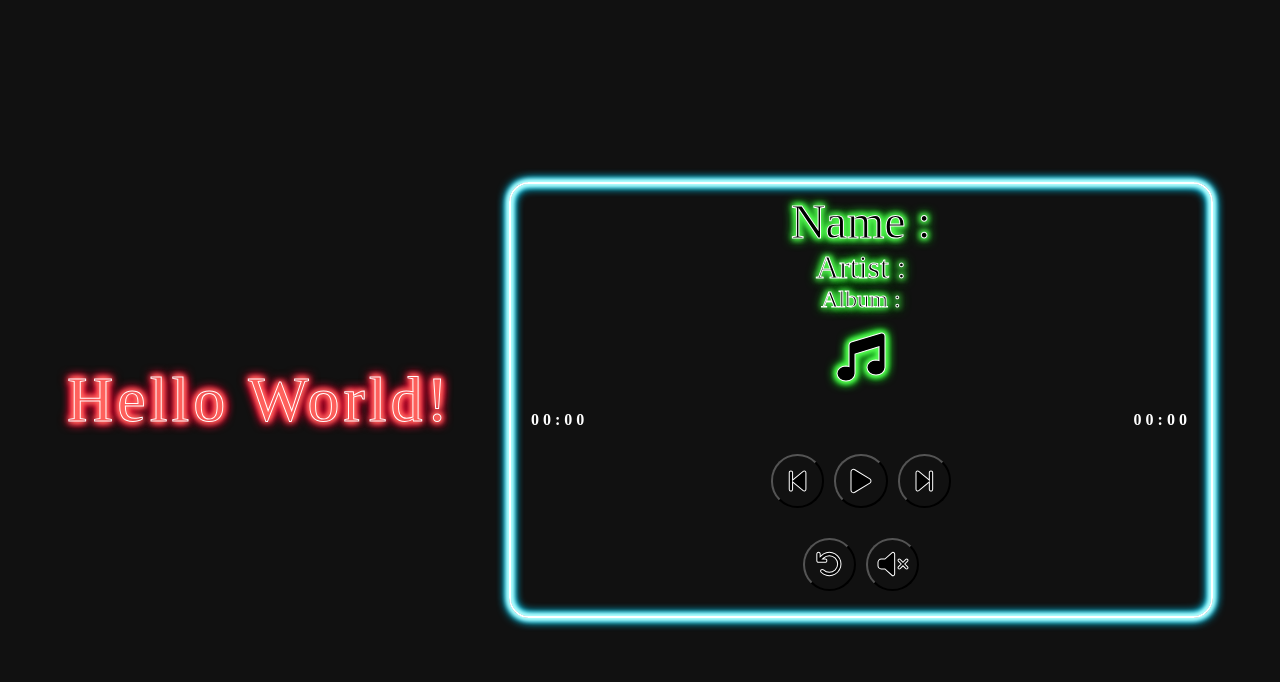
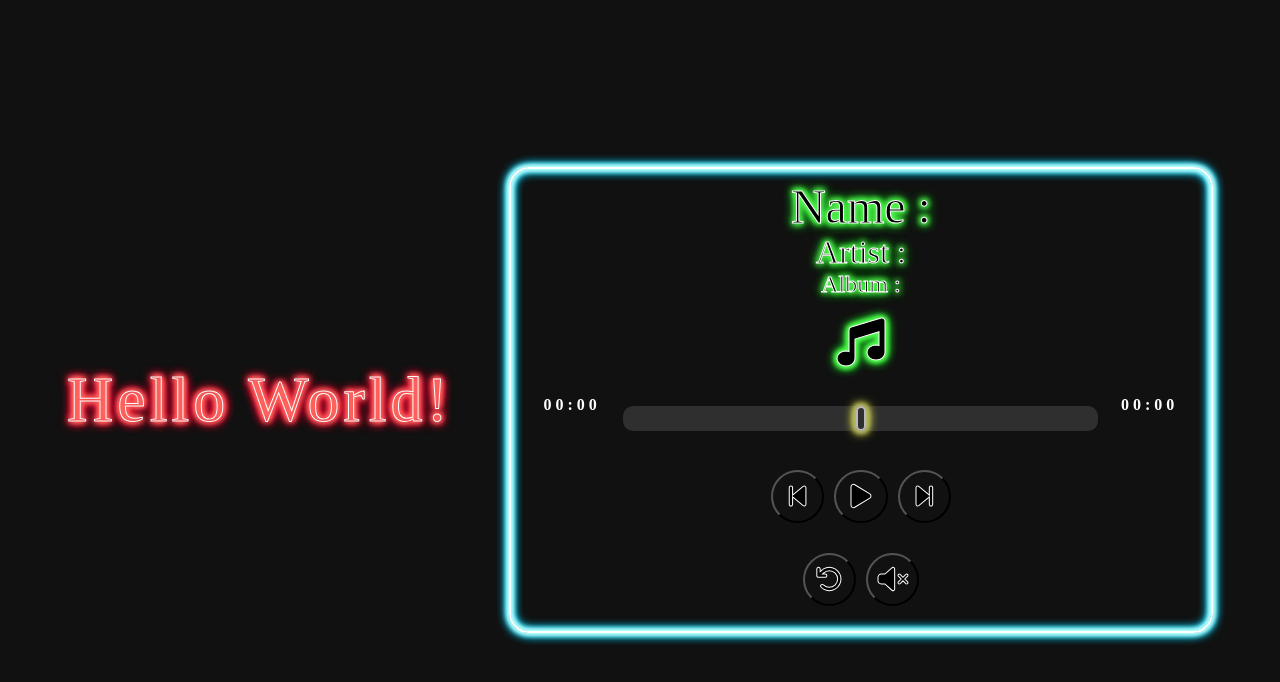
Before and after one commit to Albert-FFS/Music-Player-Neon, a plain HTML site: page index.html in a window 1280 px wide. Drawn offline with Linux system fonts and the light colour scheme.

Commit message:
Manejo de la linea de tiempo y ver graficamente el avance del clip.

```diff
--- a/index.html
+++ b/index.html
@@ -23,6 +23,9 @@
       <p><i class="fas fa-music"></i></p>
       <div class="time">
         <h5 id="CurrentTimeClip">00:00</h5>
+        <div class="SlideContainer">
+          <input type="range" id="Slider" onchange="setSliderValue(this.value)">
+        </div>
         <h5 id="DurationClip">00:00</h5>
       </div>
       <div class="buttonBox">
--- a/script.js
+++ b/script.js
@@ -6,7 +6,7 @@ const loopHtml = '<i class="fas fa-undo"></i>';
 const non_loopHtml = '<i class="fas fa-times"></i>';
 const path =
   "C:/Users/Rasm1/OneDrive/Documentos/Vs CODE/Practicas WEB DESIGN/Music Player Neon/Media/";
-const pathServer = "http://127.0.0.1:5500/media/";
+const pathServer = "./media/"; //http://127.0.0.1:5500
 const list = [
   {
     Title: "Vaporwave Dimension",
@@ -54,6 +54,7 @@ const MuteButton = document.querySelector("#Mute");
 const LoopButton = document.querySelector("#Loop");
 const CurrentTimeTag = document.querySelector('#CurrentTimeClip');
 const DurationTag = document.querySelector("#DurationClip");
+const SliderTag = document.querySelector('#Slider');
 let pointer = 0;
 let IsItPlay = false;
 function PlayClip() {
@@ -68,6 +69,7 @@ function PlayClip() {
   setInterval(() => {
     Duration(Clip);
     CurrentTime(Clip);
+    SliderValue(1,Clip.duration,Clip.currentTime);
   }, 1000);
   IsItPlay = true;
 }
@@ -140,3 +142,12 @@ function formaterTime(time){
     return time;
   }
 }
+function SliderValue(min,max,value){
+  SliderTag.min =min;
+  SliderTag.max =max;
+  SliderTag.value = value;
+}
+function setSliderValue(value){
+  Clip.currentTime = value;
+
+}
--- a/style.css
+++ b/style.css
@@ -117,14 +117,62 @@ h1{
 }
 .Player .time{
   width: 100%;
-  display: flex;
+  display: grid;
   padding: 10px;
-  flex-direction: row;
-  justify-content: space-between;
-  align-items: center;
+  grid-template-columns: 1fr 6fr 1fr;
 }
 .Player .time h5{
   color: #fff;
   font-size: 1em;
   letter-spacing: 4px;
+  text-align: center;
+  width: 100%;
 }
+.Player .time .SlideContainer{
+  width: 100%;
+  padding: 10px 10px;
+}
+.Player .time .SlideContainer #Slider{
+  -webkit-appearance: none;
+  appearance: none;
+  width: 100%;
+  height: 25px;
+  background: #3d3d3d;
+  border-radius: 10px;
+  outline: none;
+  opacity: 0.7;
+  transition: opacity .2s;
+  -webkit-transition: .2s;
+  -moz-transition:  .2s;
+  -ms-transition:  .2s;
+  -o-transition:  .2s;
+  -webkit-border-radius: 10px;
+  -moz-border-radius: 10px;
+  -ms-border-radius: 10px;
+  -o-border-radius: 10px;
+}
+#Slider:hover{
+  opacity: 1;
+}
+#Slider::-webkit-slider-thumb{
+  -webkit-appearance: none;
+  appearance: none;
+  width: 10px;
+  height: 25px;
+  background: transparent;
+  border: 2px solid #fff;
+  box-shadow:   -2px -2px 5px #fbfb90,  2px -2px 5px #fbfb90,  -2px 2px 5px #fbfb90,  2px 2px 5px #fbfb90,  -3px -3px 10px #eff948,  3px -3px 10px #eff948,  -3px 3px 10px #eff948,  3px 3px 10px #eff948;
+  cursor: pointer;
+  border-radius: 10px;
+  -webkit-border-radius: 10px;
+  -moz-border-radius: 10px;
+  -ms-border-radius: 10px;
+  -o-border-radius: 10px;
+}
+#Slider::-moz-range-thumb {
+  width: 10px;
+  height: 25px;
+  background: #f00;
+  cursor: pointer;
+  border-radius: 10px;
+}
```
